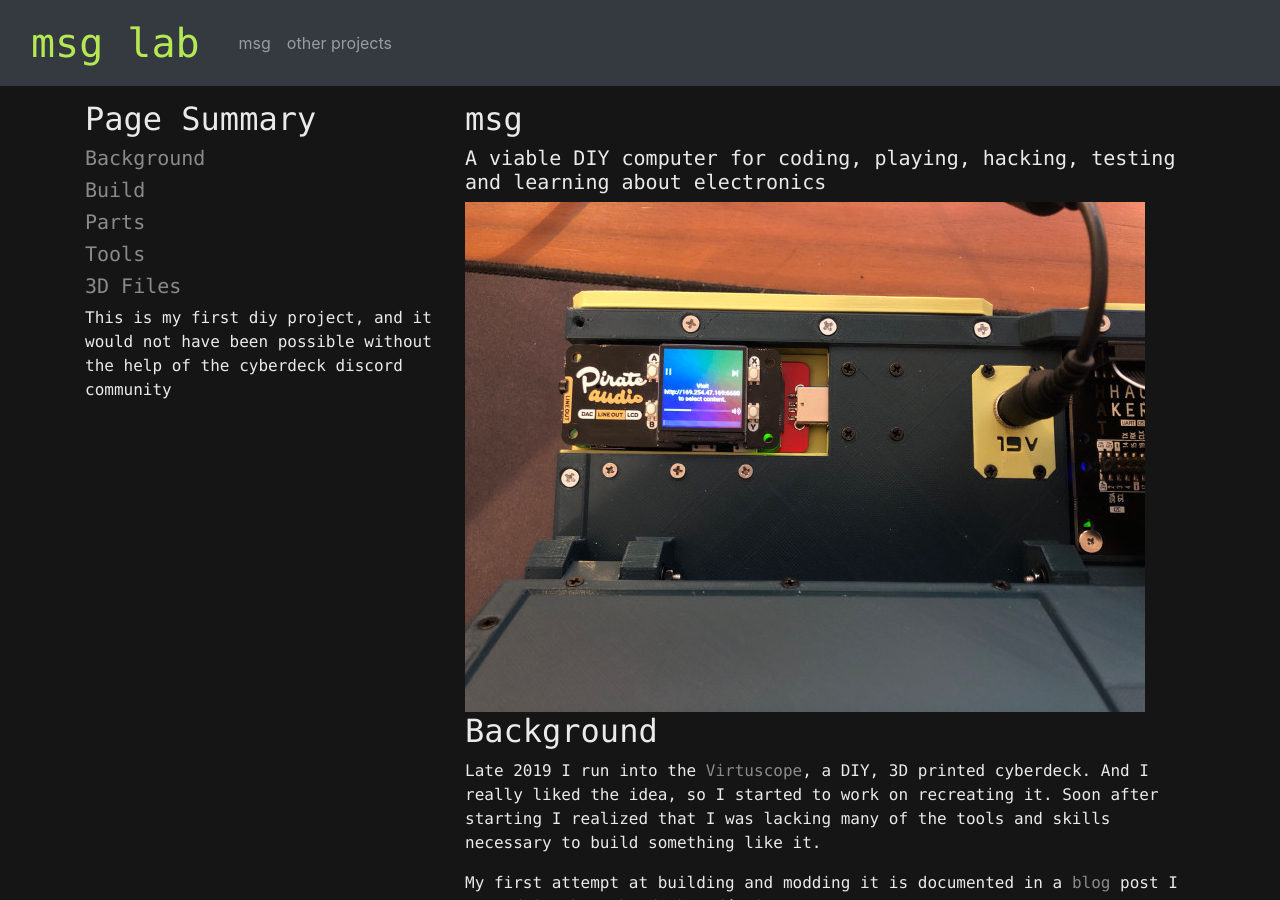
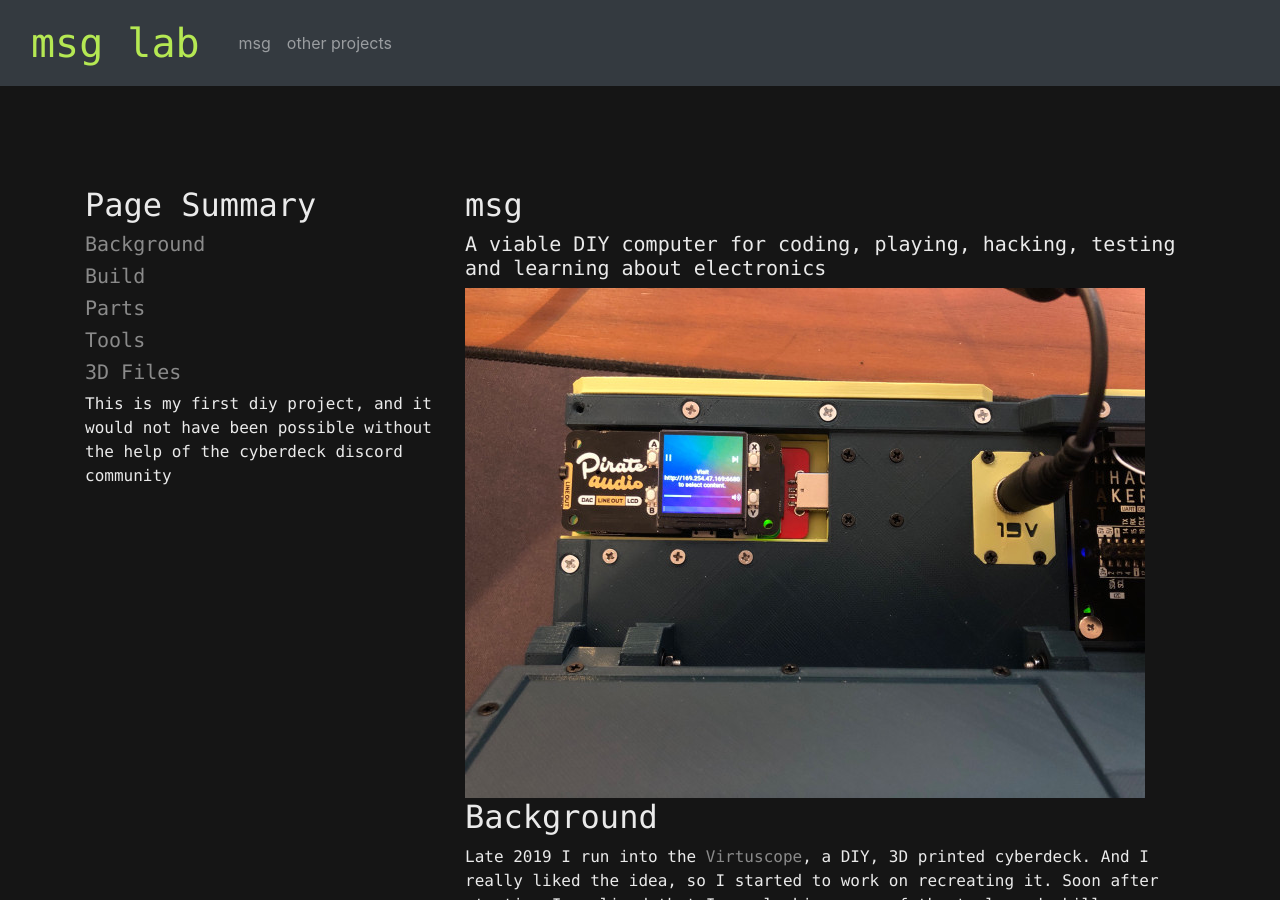
Before and after one commit to msglab/msglab, a Jekyll site: the page html/msg.html, which Jekyll copies as it is, in a window 1280 px wide and 900 px high. Built offline with Jekyll 4.4.1, drawn with Linux system fonts in a browser that asks for light colours; nearby versions of some CDN libraries; library files that are not in the unit come from our copies.

Commit message:
Update msg.html

```diff
--- a/html/msg.html
+++ b/html/msg.html
@@ -21,7 +21,7 @@
 
 <body style= "background-color: #151515;">
   <div class= "top-navigation-bar">
-    <nav class="navbar navbar-expand-sm bg-dark navbar-dark fixed-top">
+    <nav class="navbar navbar-expand-sm bg-dark navbar-dark">
       <a class="navbar-brand" href="/index.html"
         style="
         color:#b5e853;
@@ -52,8 +52,8 @@
     </div>
 <!--   navigation bar -->
 
-<div class="container" style="
-padding-top: 100px;
+<div class="container" style="margin-top:90px;
+padding-top: 10px;
 color: #eaeaea;
 font-size: 16px;
 line-height: 1.5;
```
